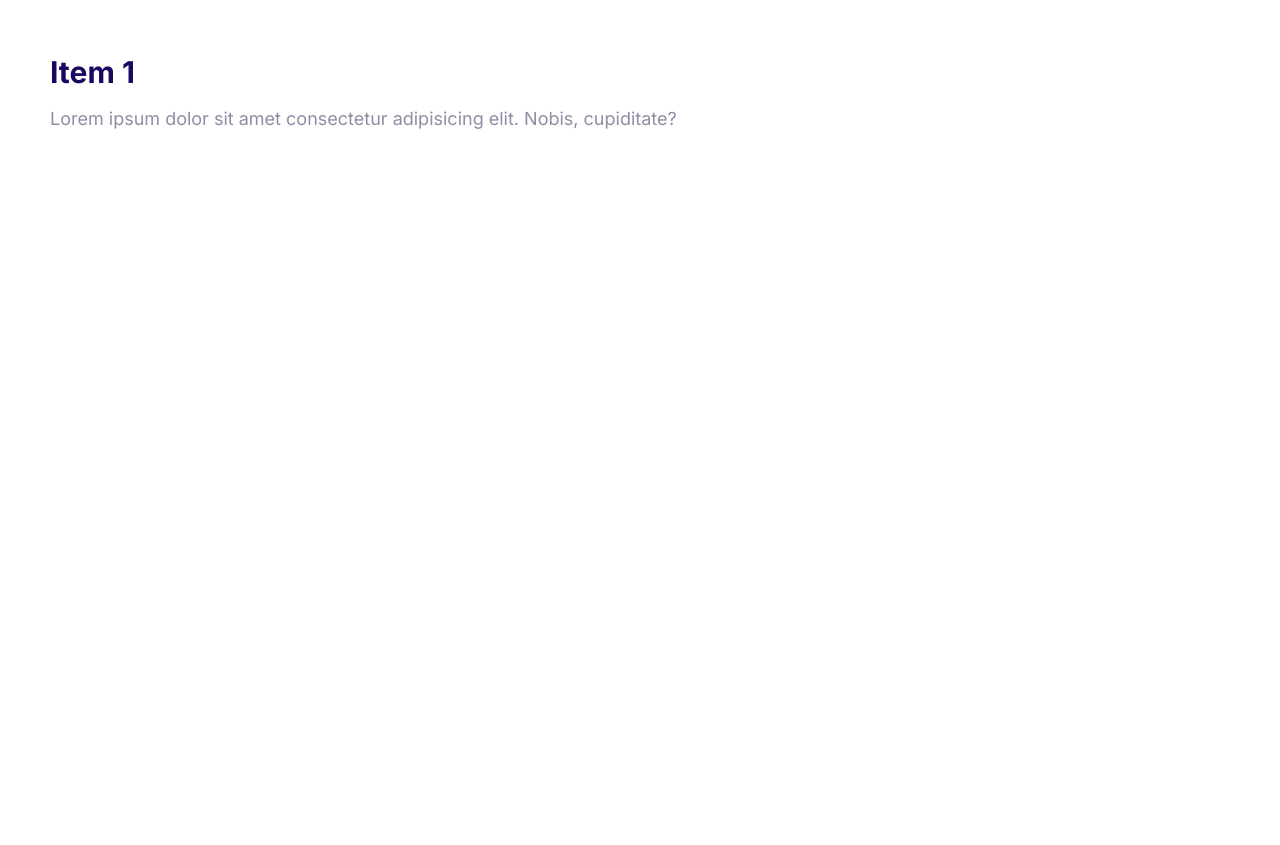
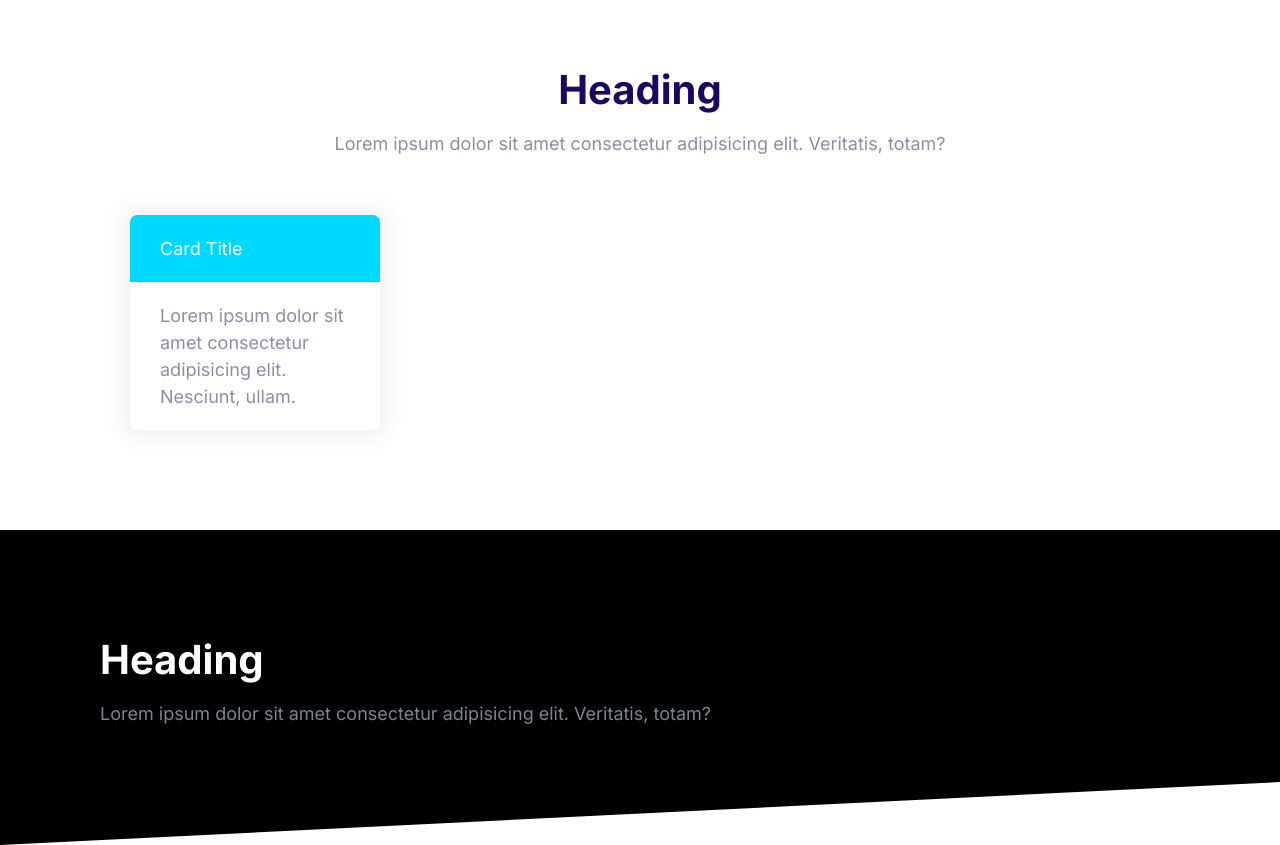
Before and after one commit to akapetano/moshify, a plain HTML site: page index.html in a window 1280 px wide. Before the commit the page ends 800 px from the top, so only its background shows below. Drawn offline with Linux system fonts and the light colour scheme.

Commit message:
Build the blocks component.

```diff
--- a/css/styles.css
+++ b/css/styles.css
@@ -568,3 +568,42 @@ a {
   max-height: 100vh;
   opacity: 1;
 }
+
+/* Blocks */
+
+.block {
+  --padding-vertical: 6rem;
+  padding: var(--padding-vertical) 2rem;
+}
+
+.block__header {
+  text-align: center;
+}
+
+.block__heading {
+  margin-top: 0;
+}
+
+.block--dark {
+  background: black;
+  color: #7b858b;
+}
+
+.block--dark .block__heading {
+  color: #fff;
+}
+
+.block--skewed-right {
+  padding: calc(var(--padding-vertical) + 4rem);
+  clip-path: polygon(0 0, 100% 0, 100% 100%, 0 80%);
+}
+
+.block--skewed-left {
+  padding: calc(var(--padding-vertical) + 4rem);
+  clip-path: polygon(0 0, 100% 0, 100% 80%, 0 100%);
+}
+
+.container {
+  max-width: 1140px;
+  margin: 0 auto;
+}
--- a/index.html
+++ b/index.html
@@ -14,19 +14,34 @@
     <link rel="stylesheet" href="css/normalize.css" />
     <link rel="stylesheet" href="css/styles.css" />
   </head>
-  <body style="padding: 5rem">
-    <div class="collapsible collapsible--expanded">
-      <header class="collapsible__header">
-        <h2 class="collapsible__heading">Item 1</h2>
-        <svg class="icon icon--white collapsible__chevron">
-          <use xlink:href="images/sprite.svg#chevron"></use>
-        </svg>
+  <body>
+    <section class="block container">
+      <header class="block__header">
+        <h2 class="block__heading">Heading</h2>
+        <p>
+          Lorem ipsum dolor sit amet consectetur adipisicing elit. Veritatis,
+          totam?
+        </p>
       </header>
-      <div class="collapsible__content">
-        Lorem ipsum dolor sit amet consectetur adipisicing elit. Nobis,
-        cupiditate?
+      <div style="width: 30%; padding: 4rem">
+        <div class="card card--secondary">
+          <header class="card__header">Card Title</header>
+          <div class="card__body">
+            Lorem ipsum dolor sit amet consectetur adipisicing elit. Nesciunt,
+            ullam.
+          </div>
+        </div>
       </div>
-    </div>
+    </section>
+    <section class="block block--dark block--skewed-left">
+      <div class="container">
+        <h2 class="block__heading">Heading</h2>
+        <p>
+          Lorem ipsum dolor sit amet consectetur adipisicing elit. Veritatis,
+          totam?
+        </p>
+      </div>
+    </section>
     <script src="js/main.js"></script>
   </body>
 </html>
```
Also changed, not shown: components/blocks.html (added, +26 -0 lines).
